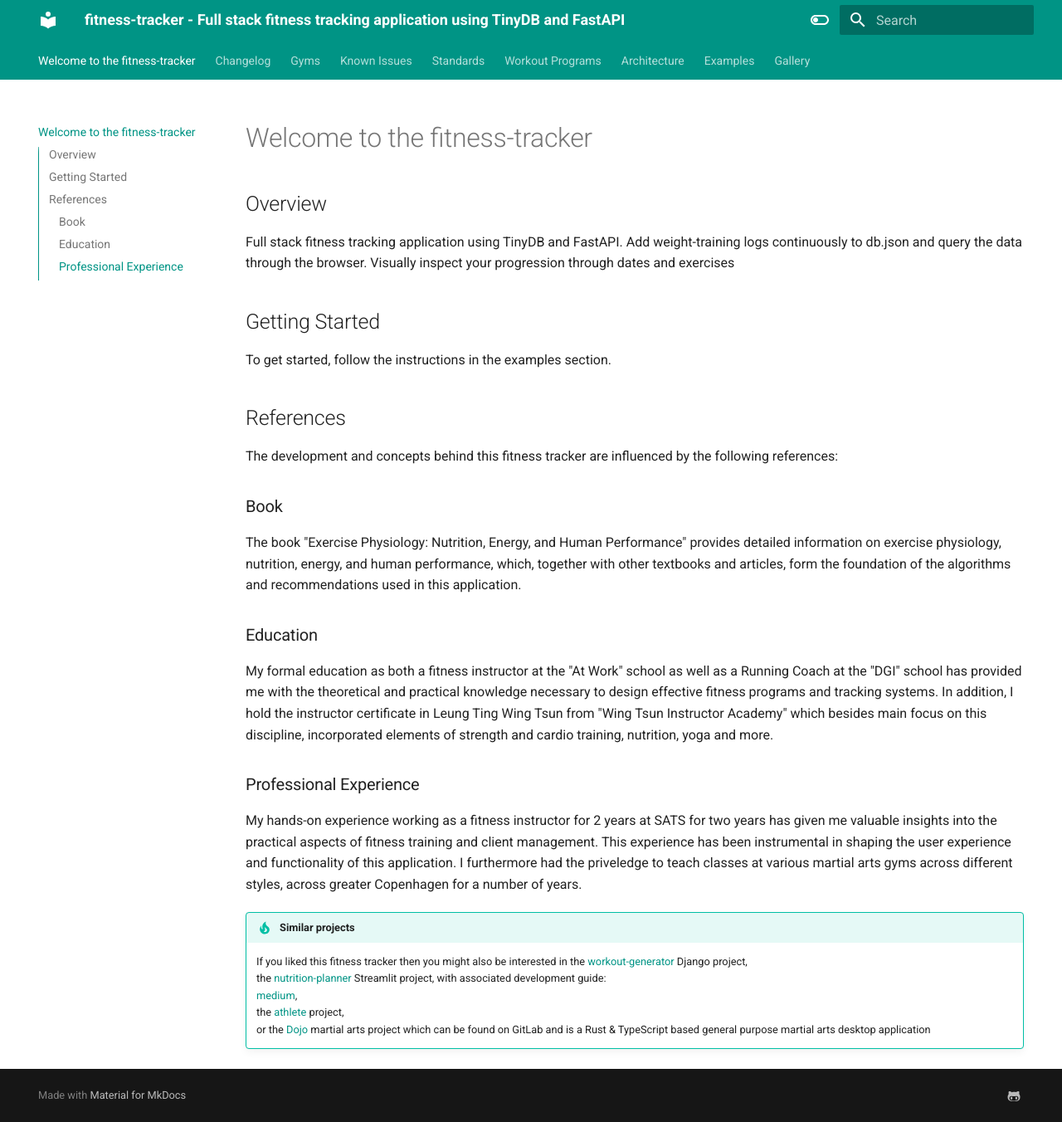
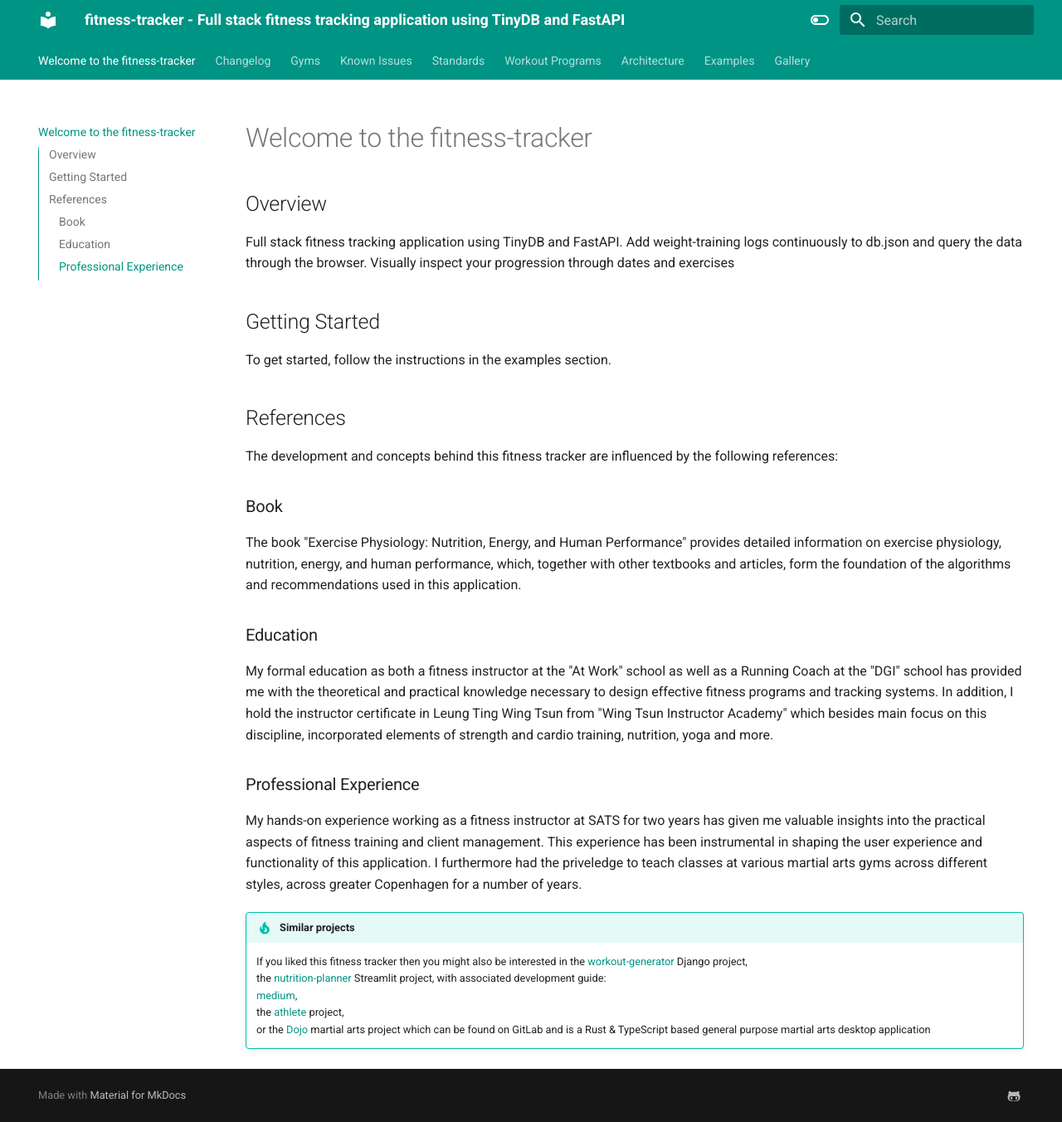
Before and after one commit to TheNewThinkTank/fitness-tracker, an MkDocs documentation site: the page built from docs/project_docs/index.md, in a window 1280 px wide and 1352 px high. Shown: the whole window at 83% size. Built offline with MkDocs 1.6.1 and Material for MkDocs 9.7.7, drawn with Linux system fonts in a browser that asks for light colours.

Commit message:
fix: remove duplicate text

```diff
--- a/docs/project_docs/index.md
+++ b/docs/project_docs/index.md
@@ -24,7 +24,7 @@ My formal education as both a fitness instructor at the "At Work" school as well
 
 ### Professional Experience
 
-My hands-on experience working as a fitness instructor for 2 years at SATS for two years has given me valuable insights into the practical aspects of fitness training and client management. This experience has been instrumental in shaping the user experience and functionality of this application. I furthermore had the priveledge to teach classes at various martial arts gyms across different styles, across greater Copenhagen for a number of years.
+My hands-on experience working as a fitness instructor at SATS for two years has given me valuable insights into the practical aspects of fitness training and client management. This experience has been instrumental in shaping the user experience and functionality of this application. I furthermore had the priveledge to teach classes at various martial arts gyms across different styles, across greater Copenhagen for a number of years.
 
 !!! tip "Similar projects"
     If you liked this fitness tracker then you might also be interested in
```
